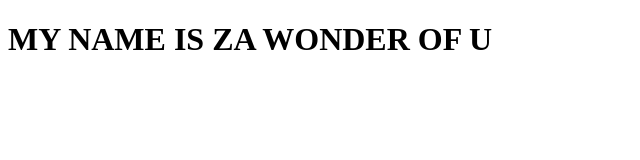
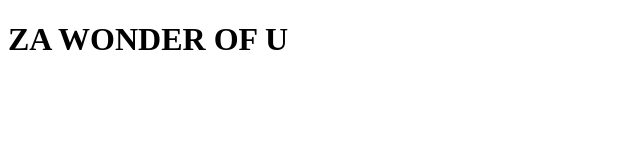
Before and after one commit to spider-development01/zawonderofmyself, a plain HTML site: page index.html in a window 1280 px wide. Shown: the whole page, without its empty margins (0-640 px from the left). Drawn offline with Linux system fonts and the light colour scheme.

Commit message:
Update index.html

```diff
--- a/index.html
+++ b/index.html
@@ -7,7 +7,7 @@
 </head>
 <body>
     <h1>
-        MY NAME IS ZA WONDER OF U
+        ZA WONDER OF U
     </h1>
 </body>
 </html>
```
